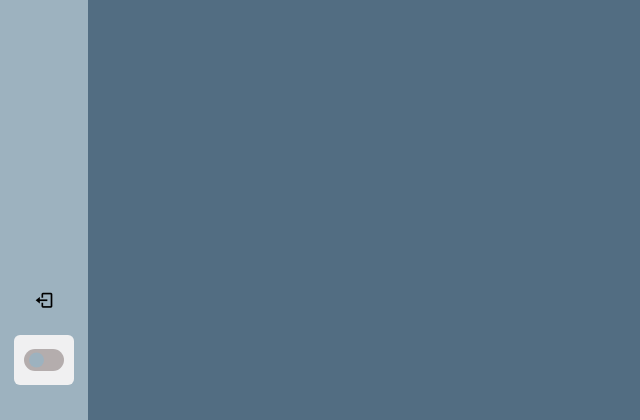
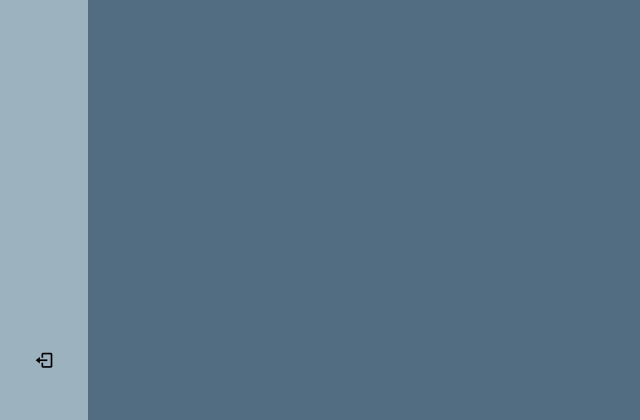
Before and after one commit to kenetcode/ERP-Ventas, a Django app: page / in a window 1280 px wide. Shown: the part 380-800 px from the top of the page, without its empty margins (0-640 px from the left). Run offline with Django 5.2, Linux system fonts and the light colour scheme.

Commit message:
Modo oscuro se quito

```diff
--- a/erp/ventas/static/ventas/js/prueba.js
+++ b/erp/ventas/static/ventas/js/prueba.js
@@ -5,22 +5,20 @@ const body = document.querySelector('body'),
       modeSwitch = body.querySelector(".toggle-switch"),
       modeText = body.querySelector(".mode-text");
 
+toggle.addEventListener("click", () => {
+    sidebar.classList.toggle("close");
+});
 
-toggle.addEventListener("click" , () =>{
-    sidebar.classList.toggle("close");
-})
+searchBtn.addEventListener("click", () => {
+    sidebar.classList.remove("close");
+});
 
-searchBtn.addEventListener("click" , () =>{
-    sidebar.classList.remove("close");
-})
-
-modeSwitch.addEventListener("click" , () =>{
+modeSwitch.addEventListener("click", () => {
     body.classList.toggle("dark");
 
-    if(body.classList.contains("dark")){
+    if (body.classList.contains("dark")) {
         modeText.innerText = "Light mode";
-    }else{
+    } else {
         modeText.innerText = "Dark mode";
-
     }
 });
--- a/erp/ventas/templates/home.html
+++ b/erp/ventas/templates/home.html
@@ -79,7 +79,7 @@
                     </a>
                 </li>
 
-                <li class="mode">
+              <!--  <li class="mode">
                     <div class="sun-moon">
                         <i class='bx bx-moon icon moon'></i>
                         <i class='bx bx-sun icon sun'></i>
@@ -89,7 +89,7 @@
                     <div class="toggle-switch">
                         <span class="switch"></span>
                     </div>
-                </li>
+                </li>-->
 
             </div>
         </div>
--- a/erp/ventas/templates/listadoClientes.html
+++ b/erp/ventas/templates/listadoClientes.html
@@ -71,7 +71,7 @@
           </a>
         </li>
 
-        <li class="mode">
+        <!--<li class="mode">
           <div class="sun-moon">
             <i class='bx bx-moon icon moon'></i>
             <i class='bx bx-sun icon sun'></i>
@@ -81,7 +81,7 @@
           <div class="toggle-switch">
             <span class="switch"></span>
           </div>
-        </li>
+        </li>-->
 
       </div>
     </div>
--- a/erp/ventas/templates/listadoServicio.html
+++ b/erp/ventas/templates/listadoServicio.html
@@ -70,7 +70,7 @@
               </a>
             </li>
 
-            <li class="mode">
+            <!--<li class="mode">
               <div class="sun-moon">
                 <i class='bx bx-moon icon moon'></i>
                 <i class='bx bx-sun icon sun'></i>
@@ -80,7 +80,7 @@
               <div class="toggle-switch">
                 <span class="switch"></span>
               </div>
-            </li>
+            </li>-->
 
           </div>
         </div>
--- a/erp/ventas/templates/registroVentas.html
+++ b/erp/ventas/templates/registroVentas.html
@@ -70,7 +70,7 @@
               </a>
             </li>
 
-            <li class="mode">
+            <!--<li class="mode">
               <div class="sun-moon">
                 <i class='bx bx-moon icon moon'></i>
                 <i class='bx bx-sun icon sun'></i>
@@ -80,7 +80,7 @@
               <div class="toggle-switch">
                 <span class="switch"></span>
               </div>
-            </li>
+            </li>-->
 
           </div>
         </div>
```
